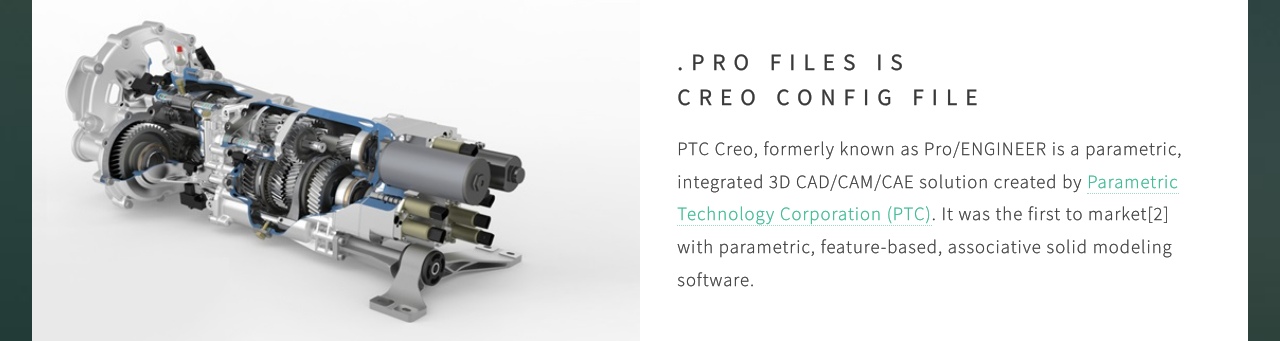
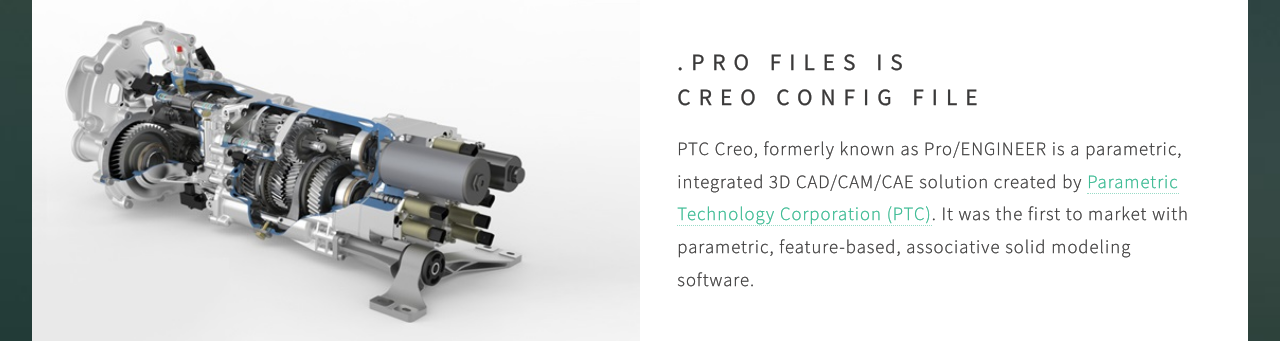
Before and after one commit to VonOx/npp-pro, a plain HTML site: page index.html in a window 1280 px wide. Shown: the part 1346-1687 px from the top of the page. Drawn offline with Linux system fonts and the light colour scheme.

Commit message:
Typo fix

```diff
--- a/index.html
+++ b/index.html
@@ -54,7 +54,7 @@
 						<h2>.PRO Files is<br />
 						Creo config file</h2>
 					</header>
-					<p>PTC Creo, formerly known as Pro/ENGINEER is a parametric, integrated 3D CAD/CAM/CAE solution created by <a href="http://www.ptc.com">Parametric Technology Corporation (PTC)</a>. It was the first to market[2] with parametric, feature-based, associative solid modeling software.</p>
+					<p>PTC Creo, formerly known as Pro/ENGINEER is a parametric, integrated 3D CAD/CAM/CAE solution created by <a href="http://www.ptc.com">Parametric Technology Corporation (PTC)</a>. It was the first to market with parametric, feature-based, associative solid modeling software.</p>
 				</div>
 			</article>
 
```
